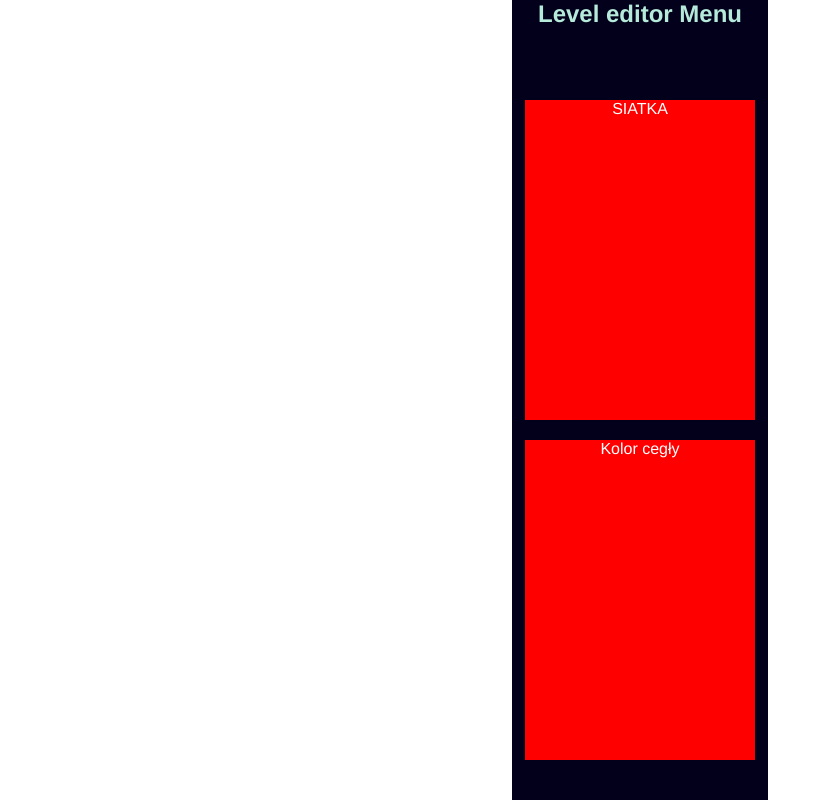
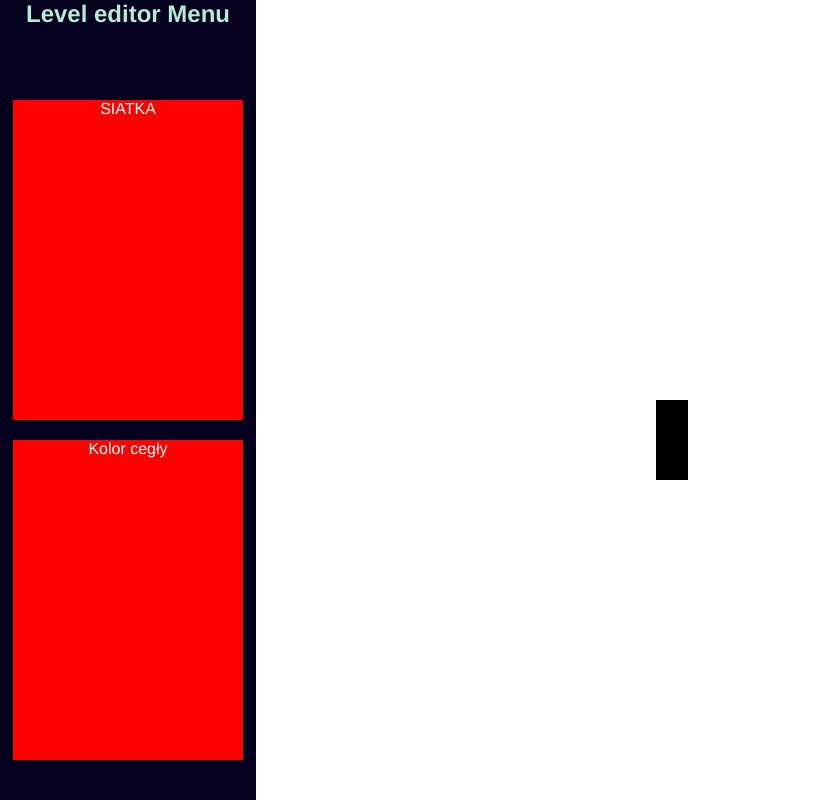
Before and after one commit to pawelos231/arkanoid_level_editor, a React (Vite) app: page / in a window 1280 px wide. Shown: the whole page, without its empty margins (0-818 px from the left). Built offline with nearby package versions, Linux system fonts and the light colour scheme.

Commit message:
canvas setup

```diff
--- a/src/App.tsx
+++ b/src/App.tsx
@@ -1,11 +1,13 @@
 "react";
 import Navabar from "./Navbar/Navbar";
+import Editor from "./Editor/MainEditor";
 
 function App() {
   return (
-    <>
+    <div className="wrapper">
       <Navabar />
-    </>
+      <Editor />
+    </div>
   );
 }
 
--- /dev/null
+++ b/src/Editor/Canvas.tsx
@@ -0,0 +1,28 @@
+import React, { useRef, useEffect, RefObject } from "react";
+
+interface CanvasProps {
+  width: number;
+  height: number;
+}
+
+const Canvas = ({ width, height }: CanvasProps) => {
+  const canvasRef: RefObject<HTMLCanvasElement> = useRef(null);
+
+  useEffect(() => {
+    const canvas: HTMLCanvasElement | null = canvasRef.current;
+    if (!canvas) return;
+
+    const context: CanvasRenderingContext2D | null = canvas.getContext("2d");
+    if (!context) return;
+
+    context.fillRect(500, 500, 40, 100);
+
+    return () => {
+      // Clean up event listeners if necessary
+    };
+  }, []);
+
+  return <canvas ref={canvasRef} width={width} height={height} />;
+};
+
+export default Canvas;
--- a/src/Editor/MainEditor.tsx
+++ b/src/Editor/MainEditor.tsx
@@ -0,0 +1,8 @@
+import "./mainEditor.css";
+import Canvas from "./Canvas";
+
+const Editor = () => {
+  return <Canvas width={1000} height={1000} />;
+};
+
+export default Editor;
--- /dev/null
+++ b/src/Editor/mainEditor.css
@@ -0,0 +1,4 @@
+.main{
+    flex-grow: 1;
+    background-color: blue;
+}
--- a/src/Navbar/navbar.css
+++ b/src/Navbar/navbar.css
@@ -2,7 +2,7 @@
     display: flex;
     flex-direction: column;
     background-color: #03001C;
-    width: 20%;
+    flex-basis: 20%;
     justify-self: center;
     align-items: center;
     gap: 20px;
--- a/src/main.css
+++ b/src/main.css
@@ -5,3 +5,7 @@
     height: 100vh;
     font-family: 'Franklin Gothic Medium', 'Arial Narrow', Arial, sans-serif;
 }
+
+.wrapper{
+    display: flex;
+}
```
Also changed, not shown: src/Editor/sideBar.tsx (deleted).
